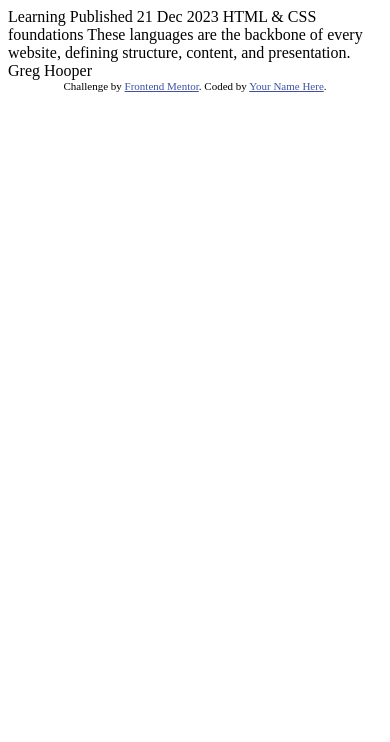
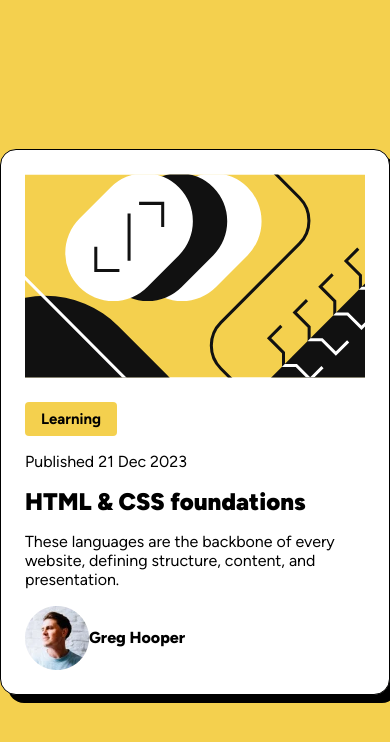
Before and after one commit to andrew-j-brown/Blog-Preview-Card, a plain HTML site: page index.html in a window 390 px wide. Drawn offline with Linux system fonts and the light colour scheme.

Commit message:
Initial card with no mobile scaling created

```diff
--- a/index.html
+++ b/index.html
@@ -5,30 +5,21 @@
   <meta name="viewport" content="width=device-width, initial-scale=1.0"> <!-- displays site properly based on user's device -->
 
   <link rel="icon" type="image/png" sizes="32x32" href="./assets/images/favicon-32x32.png">
+  <link rel="stylesheet" href="src/style.css">
 
   <title>Frontend Mentor | Blog preview card</title>
-
-  <!-- Feel free to remove these styles or customise in your own stylesheet 👍 -->
-  <style>
-    .attribution { font-size: 11px; text-align: center; }
-    .attribution a { color: hsl(228, 45%, 44%); }
-  </style>
 </head>
 <body>
-
-  Learning
-
-  Published 21 Dec 2023
-
-  HTML & CSS foundations
-
-  These languages are the backbone of every website, defining structure, content, and presentation.
-
-  Greg Hooper
-
-  <div class="attribution">
-    Challenge by <a href="https://www.frontendmentor.io?ref=challenge" target="_blank">Frontend Mentor</a>.
-    Coded by <a href="#">Your Name Here</a>.
+  <div class="card">
+    <img src="assets/images/illustration-article.svg" alt="An abstract image for the article heading">
+    <div class="tag">Learning</div>
+    <p>Published 21 Dec 2023</p>
+    <h1>HTML & CSS foundations</h1>
+    <p>These languages are the backbone of every website, defining structure, content, and presentation.</p>
+    <div class="author">
+      <img src="assets/images/image-avatar.webp" alt="A photograph of the blog author">
+      <div class="author-title">Greg Hooper</div>
+    </div>
   </div>
 </body>
 </html>
--- /dev/null
+++ b/src/style.css
@@ -0,0 +1,103 @@
+@font-face {
+    font-family: 'Figtree';
+    src: url('../assets/fonts/Figtree-VariableFont_wght.ttf') format('truetype');
+}
+
+* {
+    padding: 0;
+    margin: 0;
+
+    font-family: Figtree, Arial, Helvetica, sans-serif;
+}
+
+body {
+    background-color: hsl(47, 88%, 63%);
+    width: 100vw;
+    height: 100vh;
+
+    display: flex;
+    justify-content: center;
+    align-items: center;
+}
+
+h1 {
+    font-size: 24px;
+    font-weight: 900;
+}
+
+p {
+    font-size: 16px;
+}
+
+.card {
+    background-color: white;
+    max-width: 340px;
+    padding: 24px;
+
+    display: flex;
+    flex-direction: column;
+    gap: 16px;
+
+    border-radius: 16px;
+    border: 1px solid black;
+    box-shadow: black 8px 8px;
+
+    transition: 0.1s box-shadow;
+    pointer-events: none;
+}
+
+.card:hover {
+    box-shadow: black 12px 12px;
+}
+
+.article-illustration {
+    width: auto;
+    border-radius: 8px;
+}
+
+.tag {
+    font-weight: 700;
+    font-size: 15px;
+    background-color: hsl(47, 88%, 63%);
+    align-self: flex-start;
+    margin-top: 8px;
+    padding: 8px 16px;
+    border-radius: 4px;
+}
+
+.publish-date {
+    font-weight: 600;
+}
+
+.card-heading {
+    align-self: flex-start;
+    transition: 0.2s color;
+
+    pointer-events: auto;
+}
+
+.card-heading:hover {
+    color: hsl(47, 88%, 63%);
+    cursor: pointer;
+}
+
+.description {
+    padding-right: 16px;
+    line-height: 1.5;
+    color: hsl(0, 0%, 50%);
+}
+
+.author {
+    display: flex;
+    flex-direction: row;
+    align-items: center;
+}
+
+.author-image {
+    height: 32px;
+    margin-right: 16px;
+}
+
+.author-title {
+    font-weight: 800;
+}
```
Also changed, not shown: 2 other files.
